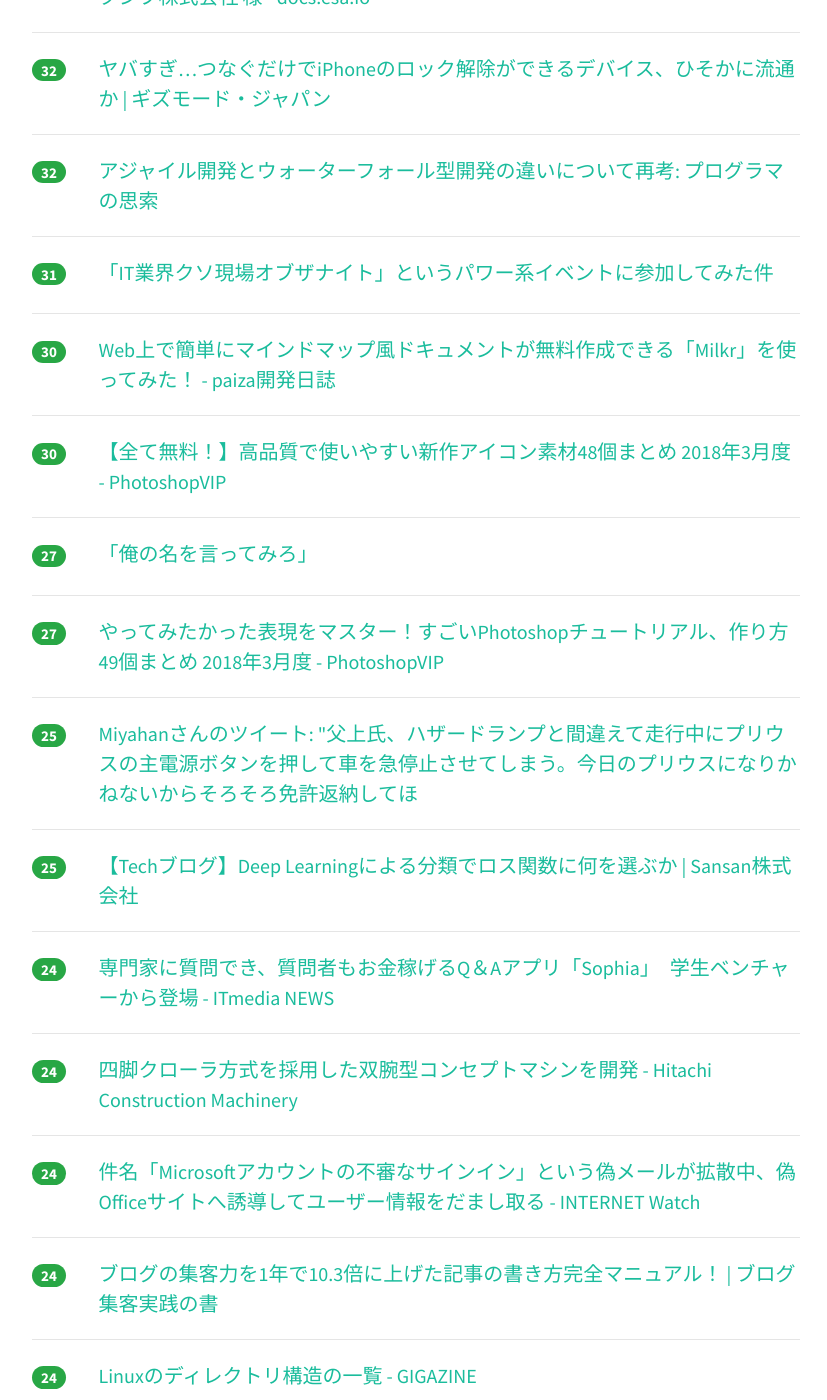
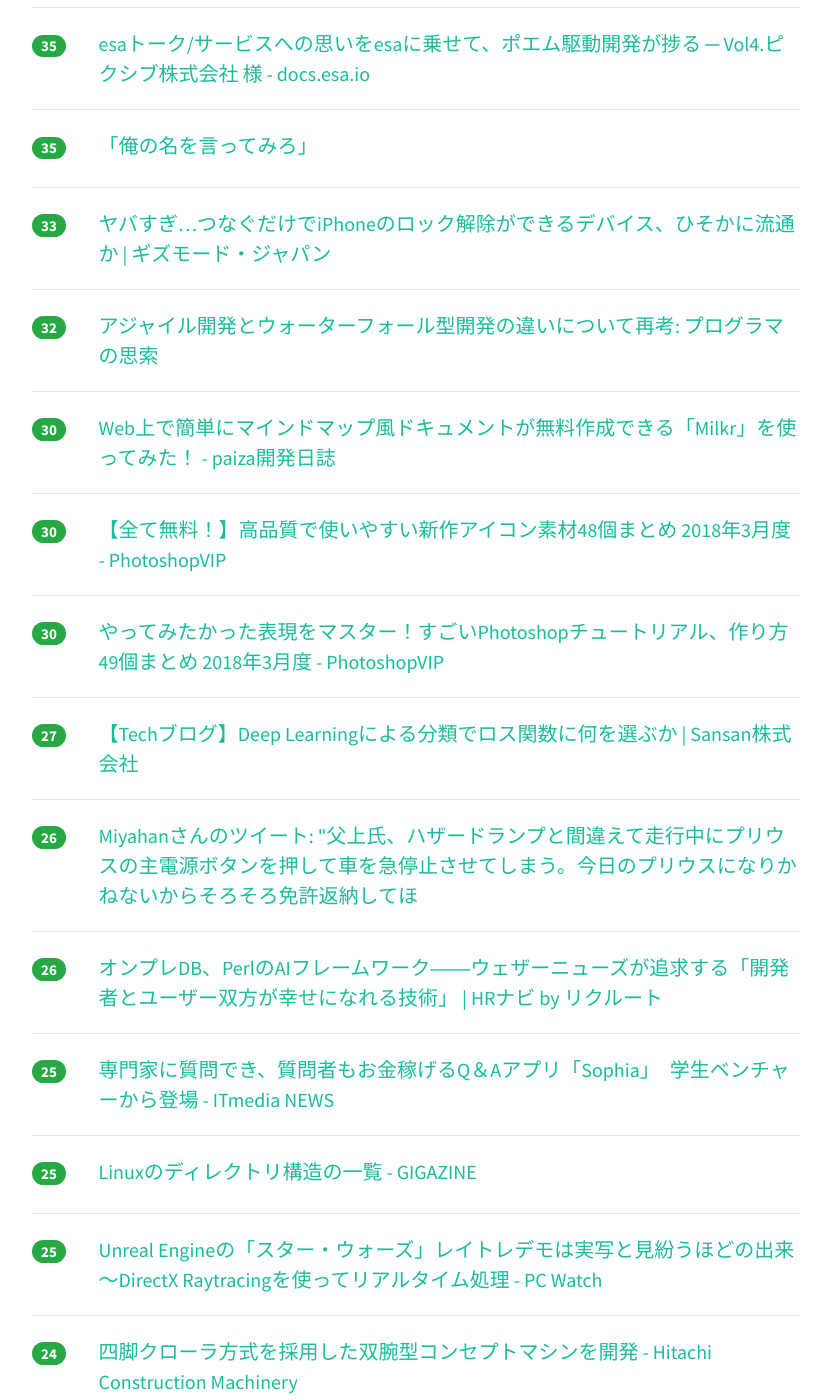
Before and after one commit to yatta47/hatena-matome-site, a Jekyll site: the page built from _posts/2018-03-23-hatena.md, in a window 1280 px wide and 1400 px high, scrolled down 2631 px. Shown: the whole window, without its empty margins (224-1051 px from the left). Built offline with Jekyll 4.4.1, drawn with Linux system fonts in a browser that asks for light colours; nearby versions of some CDN libraries; some of the changed text lies outside the part shown.

Commit message:
Updated 2018-03-23

```diff
--- a/_posts/2018-03-23-hatena.md
+++ b/_posts/2018-03-23-hatena.md
@@ -1,29 +1,34 @@
 ---
 layout: post
 title:  "2018-03-23 はてぶIT"
-date:   2018-03-23 19:02:29
+date:   2018-03-23 20:02:12
 tags: [it-hotentry]
 ---
-54 件のデータあり
+56 件のデータあり
 
 <hr><div class="row">
-<div class="col-1"><span class="badge badge-pill badge-success h2">274</span></div>
+<div class="col-1"><span class="badge badge-pill badge-success h2">291</span></div>
 <div class="col-11"><a href='http://azanaerunawano5to4.hatenablog.com/entry/2018/03/22/233458' target='_blank'>ユニクロの安さと適正な価値 - あざなえるなわのごとし</a></div>
 </div>
 <hr>
 <div class="row">
-<div class="col-1"><span class="badge badge-pill badge-success h2">252</span></div>
+<div class="col-1"><span class="badge badge-pill badge-success h2">264</span></div>
+<div class="col-11"><a href='https://qiita.com/liukoki/items/8a6cd4543e7e7e906461' target='_blank'>フロントエンド全然わからないマンが、ちょっとでも見た目のいいWebサービスを作ろうとしてやったこと - Qiita</a></div>
+</div>
+<hr>
+<div class="row">
+<div class="col-1"><span class="badge badge-pill badge-success h2">253</span></div>
 <div class="col-11"><a href='http://onereihoku.org/archives/2964' target='_blank'>SNS上で拡散されている記事に関して | ONEれいほく</a></div>
 </div>
 <hr>
 <div class="row">
-<div class="col-1"><span class="badge badge-pill badge-success h2">236</span></div>
-<div class="col-11"><a href='https://qiita.com/liukoki/items/8a6cd4543e7e7e906461' target='_blank'>フロントエンド全然わからないマンが、ちょっとでも見た目のいいWebサービスを作ろうとしてやったこと - Qiita</a></div>
+<div class="col-1"><span class="badge badge-pill badge-success h2">156</span></div>
+<div class="col-11"><a href='https://note.mu/nikonote/n/nc28fd9ac675b' target='_blank'>モードレスデザイン｜ai｜note</a></div>
 </div>
 <hr>
 <div class="row">
-<div class="col-1"><span class="badge badge-pill badge-success h2">142</span></div>
-<div class="col-11"><a href='https://note.mu/nikonote/n/nc28fd9ac675b' target='_blank'>モードレスデザイン｜ai｜note</a></div>
+<div class="col-1"><span class="badge badge-pill badge-success h2">128</span></div>
+<div class="col-11"><a href='https://fullswing.dena.com/rpa/' target='_blank'>ルーティンワークはロボットに、創造的な仕事は人間に。月128時間の事務作業を減らしたRPA導入の全貌 – フルスイング</a></div>
 </div>
 <hr>
 <div class="row">
@@ -32,32 +37,27 @@ tags: [it-hotentry]
 </div>
 <hr>
 <div class="row">
-<div class="col-1"><span class="badge badge-pill badge-success h2">114</span></div>
-<div class="col-11"><a href='https://fullswing.dena.com/rpa/' target='_blank'>ルーティンワークはロボットに、創造的な仕事は人間に。月128時間の事務作業を減らしたRPA導入の全貌 – フルスイング</a></div>
+<div class="col-1"><span class="badge badge-pill badge-success h2">111</span></div>
+<div class="col-11"><a href='https://dev.classmethod.jp/etc/protech-book/' target='_blank'>「プログラミング教育ってなに？」不安を抱える親エンジニア向けの入門本「おうちではじめるプログラミングの授業」 ｜ Developers.IO</a></div>
 </div>
 <hr>
 <div class="row">
-<div class="col-1"><span class="badge badge-pill badge-success h2">100</span></div>
+<div class="col-1"><span class="badge badge-pill badge-success h2">101</span></div>
 <div class="col-11"><a href='http://www.publickey1.jp/blog/18/google_cloudddoscloud_armorxsssql.html' target='_blank'>Google Cloud上のサービスをDDoS攻撃から守る新機能「Cloud Armor」公開。XSSやSQLインジェクションも防御可能 － Publickey</a></div>
 </div>
 <hr>
 <div class="row">
-<div class="col-1"><span class="badge badge-pill badge-success h2">93</span></div>
+<div class="col-1"><span class="badge badge-pill badge-success h2">95</span></div>
 <div class="col-11"><a href='http://moognyk.hateblo.jp/entry/2018/03/22/190000' target='_blank'>『写真のことが全部わかる本』（中原一雄）は初心者が最短でカメラと仲良くなるための素敵ガイド - I AM A DOG</a></div>
 </div>
 <hr>
 <div class="row">
-<div class="col-1"><span class="badge badge-pill badge-success h2">92</span></div>
-<div class="col-11"><a href='https://dev.classmethod.jp/etc/protech-book/' target='_blank'>「プログラミング教育ってなに？」不安を抱える親エンジニア向けの入門本「おうちではじめるプログラミングの授業」 ｜ Developers.IO</a></div>
-</div>
-<hr>
-<div class="row">
-<div class="col-1"><span class="badge badge-pill badge-success h2">81</span></div>
+<div class="col-1"><span class="badge badge-pill badge-success h2">87</span></div>
 <div class="col-11"><a href='https://employment.en-japan.com/engineerhub/entry/2018/03/14/110000' target='_blank'>ふるまいやセキュリティ意識など技術以外も磨け！N高講師が教えるプロエンジニアに必要な要素 - エンジニアHub｜若手Webエンジニアのキャリアを考える！</a></div>
 </div>
 <hr>
 <div class="row">
-<div class="col-1"><span class="badge badge-pill badge-success h2">67</span></div>
+<div class="col-1"><span class="badge badge-pill badge-success h2">69</span></div>
 <div class="col-11"><a href='https://postd.cc/why-python-3-exists/' target='_blank'>Python 3誕生の理由　― つまり、なぜunicode/str/bytesの仕様は変更されたのか | POSTD</a></div>
 </div>
 <hr>
@@ -67,8 +67,13 @@ tags: [it-hotentry]
 </div>
 <hr>
 <div class="row">
-<div class="col-1"><span class="badge badge-pill badge-success h2">60</span></div>
+<div class="col-1"><span class="badge badge-pill badge-success h2">64</span></div>
 <div class="col-11"><a href='https://media-massage.net/blog/change-jobs-from-web-studio-to-systems-integrator/' target='_blank'>Web系を辞めてSIerに転職しました | デザインとWeb開発とその他諸々。 MEDIA-MASSAGE</a></div>
+</div>
+<hr>
+<div class="row">
+<div class="col-1"><span class="badge badge-pill badge-success h2">64</span></div>
+<div class="col-11"><a href='http://globalbiz.hatenablog.com/entry/2018/03/23/131413' target='_blank'>統計学の教科書から起業マニュアルまで - すごい「無料」コンテンツ集めました - グローバル経営の極北</a></div>
 </div>
 <hr>
 <div class="row">
@@ -87,12 +92,12 @@ tags: [it-hotentry]
 </div>
 <hr>
 <div class="row">
-<div class="col-1"><span class="badge badge-pill badge-success h2">41</span></div>
+<div class="col-1"><span class="badge badge-pill badge-success h2">44</span></div>
 <div class="col-11"><a href='https://coliss.com/articles/build-websites/operation/css/calc-function-with-use-cases.html' target='_blank'>[CSS]知っていると便利な「calc()関数」の使い方のまとめ -レイアウト・要素の配置・フォントサイズの定義など | コリス</a></div>
 </div>
 <hr>
 <div class="row">
-<div class="col-1"><span class="badge badge-pill badge-success h2">41</span></div>
+<div class="col-1"><span class="badge badge-pill badge-success h2">42</span></div>
 <div class="col-11"><a href='http://business.nikkeibp.co.jp/atcl/opinion/15/174784/032200136/' target='_blank'>国会中継に見る与太話と馬鹿話の教訓：日経ビジネスオンライン</a></div>
 </div>
 <hr>
@@ -103,7 +108,7 @@ tags: [it-hotentry]
 <hr>
 <div class="row">
 <div class="col-1"><span class="badge badge-pill badge-success h2">39</span></div>
-<div class="col-11"><a href='http://globalbiz.hatenablog.com/entry/2018/03/23/131413' target='_blank'>統計学の教科書から起業マニュアルまで - すごい「無料」コンテンツ集めました - グローバル経営の極北</a></div>
+<div class="col-11"><a href='http://blog.shibayu36.org/entry/2018/03/23/062152' target='_blank'>良かったことは良かったとはっきりフィードバックする - $shibayu36->blog;</a></div>
 </div>
 <hr>
 <div class="row">
@@ -113,32 +118,32 @@ tags: [it-hotentry]
 <hr>
 <div class="row">
 <div class="col-1"><span class="badge badge-pill badge-success h2">37</span></div>
+<div class="col-11"><a href='https://ses.vtryo.me/it-bad-project-night/' target='_blank'>「IT業界クソ現場オブザナイト」というパワー系イベントに参加してみた件</a></div>
+</div>
+<hr>
+<div class="row">
+<div class="col-1"><span class="badge badge-pill badge-success h2">37</span></div>
 <div class="col-11"><a href='https://vuefes.jp/' target='_blank'>Vue Fes Japan 2018 | 2018年11月3日（土）</a></div>
 </div>
 <hr>
 <div class="row">
-<div class="col-1"><span class="badge badge-pill badge-success h2">36</span></div>
-<div class="col-11"><a href='http://blog.shibayu36.org/entry/2018/03/23/062152' target='_blank'>良かったことは良かったとはっきりフィードバックする - $shibayu36->blog;</a></div>
+<div class="col-1"><span class="badge badge-pill badge-success h2">35</span></div>
+<div class="col-11"><a href='https://docs.esa.io/posts/256' target='_blank'>esaトーク/サービスへの思いをesaに乗せて、ポエム駆動開発が捗る ─ Vol4.ピクシブ株式会社 様 - docs.esa.io</a></div>
+</div>
+<hr>
+<div class="row">
+<div class="col-1"><span class="badge badge-pill badge-success h2">35</span></div>
+<div class="col-11"><a href='https://anond.hatelabo.jp/20180323131542' target='_blank'>「俺の名を言ってみろ」</a></div>
 </div>
 <hr>
 <div class="row">
 <div class="col-1"><span class="badge badge-pill badge-success h2">33</span></div>
-<div class="col-11"><a href='https://docs.esa.io/posts/256' target='_blank'>esaトーク/サービスへの思いをesaに乗せて、ポエム駆動開発が捗る ─ Vol4.ピクシブ株式会社 様 - docs.esa.io</a></div>
-</div>
-<hr>
-<div class="row">
-<div class="col-1"><span class="badge badge-pill badge-success h2">32</span></div>
 <div class="col-11"><a href='https://www.gizmodo.jp/2018/03/grayshift-graykey-iphone-unlock.html' target='_blank'>ヤバすぎ…つなぐだけでiPhoneのロック解除ができるデバイス、ひそかに流通か | ギズモード・ジャパン</a></div>
 </div>
 <hr>
 <div class="row">
 <div class="col-1"><span class="badge badge-pill badge-success h2">32</span></div>
 <div class="col-11"><a href='http://forza.cocolog-nifty.com/blog/2018/03/post-5ef6.html' target='_blank'>アジャイル開発とウォーターフォール型開発の違いについて再考: プログラマの思索</a></div>
-</div>
-<hr>
-<div class="row">
-<div class="col-1"><span class="badge badge-pill badge-success h2">31</span></div>
-<div class="col-11"><a href='https://ses.vtryo.me/it-bad-project-night/' target='_blank'>「IT業界クソ現場オブザナイト」というパワー系イベントに参加してみた件</a></div>
 </div>
 <hr>
 <div class="row">
@@ -152,28 +157,38 @@ tags: [it-hotentry]
 </div>
 <hr>
 <div class="row">
-<div class="col-1"><span class="badge badge-pill badge-success h2">27</span></div>
-<div class="col-11"><a href='https://anond.hatelabo.jp/20180323131542' target='_blank'>「俺の名を言ってみろ」</a></div>
+<div class="col-1"><span class="badge badge-pill badge-success h2">30</span></div>
+<div class="col-11"><a href='http://photoshopvip.net/107886' target='_blank'>やってみたかった表現をマスター！すごいPhotoshopチュートリアル、作り方49個まとめ 2018年3月度 - PhotoshopVIP</a></div>
 </div>
 <hr>
 <div class="row">
 <div class="col-1"><span class="badge badge-pill badge-success h2">27</span></div>
-<div class="col-11"><a href='http://photoshopvip.net/107886' target='_blank'>やってみたかった表現をマスター！すごいPhotoshopチュートリアル、作り方49個まとめ 2018年3月度 - PhotoshopVIP</a></div>
+<div class="col-11"><a href='https://jp.corp-sansan.com/blog/2018/03/deep_learning_loss_function.html' target='_blank'>【Techブログ】Deep Learningによる分類でロス関数に何を選ぶか | Sansan株式会社</a></div>
+</div>
+<hr>
+<div class="row">
+<div class="col-1"><span class="badge badge-pill badge-success h2">26</span></div>
+<div class="col-11"><a href='http://twitter.com/miyahancom/status/976389783734820866' target='_blank'>Miyahanさんのツイート: "父上氏、ハザードランプと間違えて走行中にプリウスの主電源ボタンを押して車を急停止させてしまう。今日のプリウスになりかねないからそろそろ免許返納してほ</a></div>
+</div>
+<hr>
+<div class="row">
+<div class="col-1"><span class="badge badge-pill badge-success h2">26</span></div>
+<div class="col-11"><a href='http://hrnabi.com/2018/03/23/16807/' target='_blank'>オンプレDB、PerlのAIフレームワーク――ウェザーニューズが追求する「開発者とユーザー双方が幸せになれる技術」 | HRナビ by リクルート</a></div>
 </div>
 <hr>
 <div class="row">
 <div class="col-1"><span class="badge badge-pill badge-success h2">25</span></div>
-<div class="col-11"><a href='http://twitter.com/miyahancom/status/976389783734820866' target='_blank'>Miyahanさんのツイート: "父上氏、ハザードランプと間違えて走行中にプリウスの主電源ボタンを押して車を急停止させてしまう。今日のプリウスになりかねないからそろそろ免許返納してほ</a></div>
+<div class="col-11"><a href='http://www.itmedia.co.jp/news/articles/1803/22/news105.html' target='_blank'>専門家に質問でき、質問者もお金稼げるQ＆Aアプリ「Sophia」　学生ベンチャーから登場 - ITmedia NEWS</a></div>
 </div>
 <hr>
 <div class="row">
 <div class="col-1"><span class="badge badge-pill badge-success h2">25</span></div>
-<div class="col-11"><a href='https://jp.corp-sansan.com/blog/2018/03/deep_learning_loss_function.html' target='_blank'>【Techブログ】Deep Learningによる分類でロス関数に何を選ぶか | Sansan株式会社</a></div>
+<div class="col-11"><a href='https://gigazine.net/news/20080104_linux_directory_structure/' target='_blank'>Linuxのディレクトリ構造の一覧 - GIGAZINE</a></div>
 </div>
 <hr>
 <div class="row">
-<div class="col-1"><span class="badge badge-pill badge-success h2">24</span></div>
-<div class="col-11"><a href='http://www.itmedia.co.jp/news/articles/1803/22/news105.html' target='_blank'>専門家に質問でき、質問者もお金稼げるQ＆Aアプリ「Sophia」　学生ベンチャーから登場 - ITmedia NEWS</a></div>
+<div class="col-1"><span class="badge badge-pill badge-success h2">25</span></div>
+<div class="col-11"><a href='https://pc.watch.impress.co.jp/docs/news/1113164.html' target='_blank'>Unreal Engineの「スター・ウォーズ」レイトレデモは実写と見紛うほどの出来 ～DirectX Raytracingを使ってリアルタイム処理 - PC Watch</a></div>
 </div>
 <hr>
 <div class="row">
@@ -192,13 +207,13 @@ tags: [it-hotentry]
 </div>
 <hr>
 <div class="row">
-<div class="col-1"><span class="badge badge-pill badge-success h2">24</span></div>
-<div class="col-11"><a href='https://gigazine.net/news/20080104_linux_directory_structure/' target='_blank'>Linuxのディレクトリ構造の一覧 - GIGAZINE</a></div>
+<div class="col-1"><span class="badge badge-pill badge-success h2">23</span></div>
+<div class="col-11"><a href='http://www.itmedia.co.jp/news/articles/1803/22/news116.html' target='_blank'>radikoでNHKラジオの実験配信、4月から全国で　無料でライブ聴取可能 - ITmedia NEWS</a></div>
 </div>
 <hr>
 <div class="row">
-<div class="col-1"><span class="badge badge-pill badge-success h2">23</span></div>
-<div class="col-11"><a href='http://www.itmedia.co.jp/news/articles/1803/22/news116.html' target='_blank'>radikoでNHKラジオの実験配信、4月から全国で　無料でライブ聴取可能 - ITmedia NEWS</a></div>
+<div class="col-1"><span class="badge badge-pill badge-success h2">22</span></div>
+<div class="col-11"><a href='http://www.cml-office.org:8080/official/pseudoscience/topics/htms-2.html' target='_blank'>「花粉を水に変えるマスク」をめぐる追加の議論 — Y.Amo(apj) Lab</a></div>
 </div>
 <hr>
 <div class="row">
@@ -213,12 +228,22 @@ tags: [it-hotentry]
 <hr>
 <div class="row">
 <div class="col-1"><span class="badge badge-pill badge-success h2">21</span></div>
-<div class="col-11"><a href='http://www.cml-office.org:8080/official/pseudoscience/topics/htms-2.html' target='_blank'>「花粉を水に変えるマスク」をめぐる追加の議論 — Y.Amo(apj) Lab</a></div>
+<div class="col-11"><a href='https://findy-code.io/engineer-lab/engineer-side-business-night1' target='_blank'>【イベントレポート】エンジニア副業Night #1 を開催しました！！ | Findy Engineer Lab</a></div>
 </div>
 <hr>
 <div class="row">
 <div class="col-1"><span class="badge badge-pill badge-success h2">21</span></div>
-<div class="col-11"><a href='https://findy-code.io/engineer-lab/engineer-side-business-night1' target='_blank'>【イベントレポート】エンジニア副業Night #1 を開催しました！！ | Findy Engineer Lab</a></div>
+<div class="col-11"><a href='http://blog.jnito.com/entry/2018/03/23/093539' target='_blank'>ブログに書くか、Qiitaに書くか（技術系のネタを） - give IT a try</a></div>
+</div>
+<hr>
+<div class="row">
+<div class="col-1"><span class="badge badge-pill badge-success h2">21</span></div>
+<div class="col-11"><a href='https://wired.jp/2018/03/23/zuckerberg-statement-cambridge-analytica/' target='_blank'>Facebookの個人データの不正利用について、ようやくザッカーバーグが重い口を開いた｜WIRED.jp</a></div>
+</div>
+<hr>
+<div class="row">
+<div class="col-1"><span class="badge badge-pill badge-success h2">20</span></div>
+<div class="col-11"><a href='https://qiita.com/mm_sys/items/1fd3a50a930dac3db299' target='_blank'>超軽量、超高速な配布用Python「embeddable python」 - Qiita</a></div>
 </div>
 <hr>
 <div class="row">
@@ -233,27 +258,12 @@ tags: [it-hotentry]
 <hr>
 <div class="row">
 <div class="col-1"><span class="badge badge-pill badge-success h2">20</span></div>
-<div class="col-11"><a href='http://hrnabi.com/2018/03/23/16807/' target='_blank'>オンプレDB、PerlのAIフレームワーク――ウェザーニューズが追求する「開発者とユーザー双方が幸せになれる技術」 | HRナビ by リクルート</a></div>
-</div>
-<hr>
-<div class="row">
-<div class="col-1"><span class="badge badge-pill badge-success h2">19</span></div>
-<div class="col-11"><a href='https://wired.jp/2018/03/23/zuckerberg-statement-cambridge-analytica/' target='_blank'>Facebookの個人データの不正利用について、ようやくザッカーバーグが重い口を開いた｜WIRED.jp</a></div>
-</div>
-<hr>
-<div class="row">
-<div class="col-1"><span class="badge badge-pill badge-success h2">19</span></div>
-<div class="col-11"><a href='https://pc.watch.impress.co.jp/docs/news/1113164.html' target='_blank'>Unreal Engineの「スター・ウォーズ」レイトレデモは実写と見紛うほどの出来 ～DirectX Raytracingを使ってリアルタイム処理 - PC Watch</a></div>
+<div class="col-11"><a href='https://www.pixivision.net/ja/a/3383' target='_blank'>pixiv「ポプテピピックたのしいイラストコンテスト」開催 - 【さては便乗だなオメー】 - pixivision</a></div>
 </div>
 <hr>
 <div class="row">
 <div class="col-1"><span class="badge badge-pill badge-success h2">18</span></div>
 <div class="col-11"><a href='https://japan.cnet.com/article/35116350/' target='_blank'>若者が「AbemaTV」の周辺に置く動画アプリは--スマホ画面から読み解く実態 - CNET Japan</a></div>
-</div>
-<hr>
-<div class="row">
-<div class="col-1"><span class="badge badge-pill badge-success h2">18</span></div>
-<div class="col-11"><a href='http://blog.jnito.com/entry/2018/03/23/093539' target='_blank'>ブログに書くか、Qiitaに書くか（技術系のネタを） - give IT a try</a></div>
 </div>
 <hr>
 <div class="row">
@@ -272,7 +282,7 @@ tags: [it-hotentry]
 </div>
 <hr>
 <div class="row">
-<div class="col-1"><span class="badge badge-pill badge-success h2">13</span></div>
-<div class="col-11"><a href='https://www.pixivision.net/ja/a/3383' target='_blank'>pixiv「ポプテピピックたのしいイラストコンテスト」開催 - 【さては便乗だなオメー】 - pixivision</a></div>
+<div class="col-1"><span class="badge badge-pill badge-success h2">15</span></div>
+<div class="col-11"><a href='https://anond.hatelabo.jp/20180323165118' target='_blank'>愚民ども（はてブアニメ勢）に叡智を授けてやる</a></div>
 </div>
 <hr>
```
